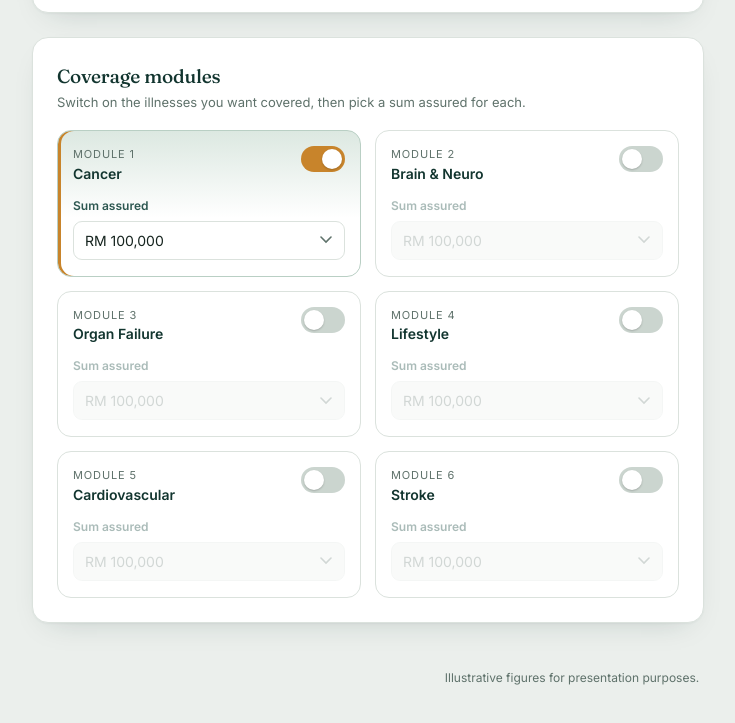
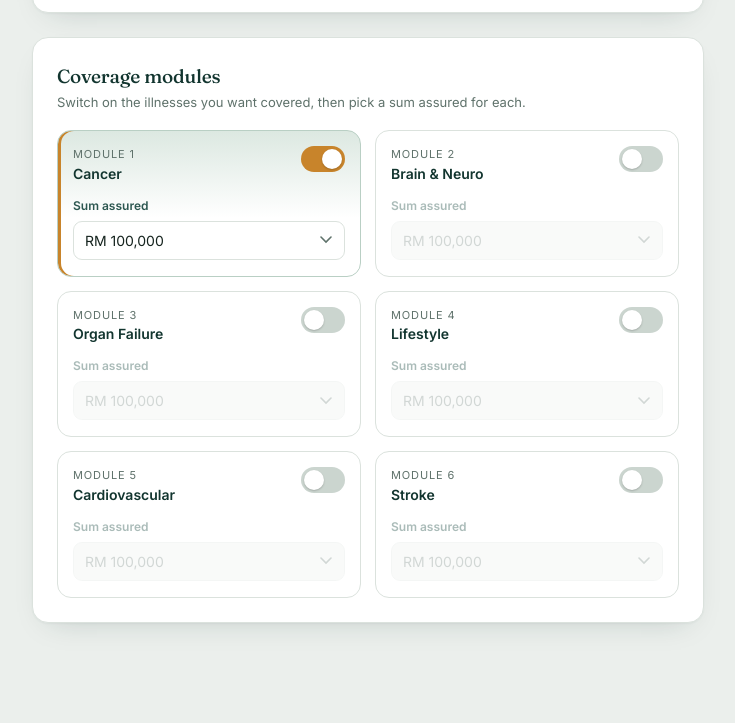
Before and after one commit to kongyao19/sites, a plain HTML site: page premiumCalculator/index.html in a window 1280 px wide. Shown: the part 664-1387 px from the top of the page, without its empty margins (68-803 px from the left). Drawn offline with Linux system fonts and the light colour scheme.

Commit message:
Remove footer note from premium calculator page

```diff
--- a/premiumCalculator/index.html
+++ b/premiumCalculator/index.html
@@ -227,8 +227,6 @@
       </div>
     </div>
   </div>
-
-  <div class="foot">Illustrative figures for presentation purposes.</div>
 </div>
 
 <!-- Mobile sticky bar -->
```
